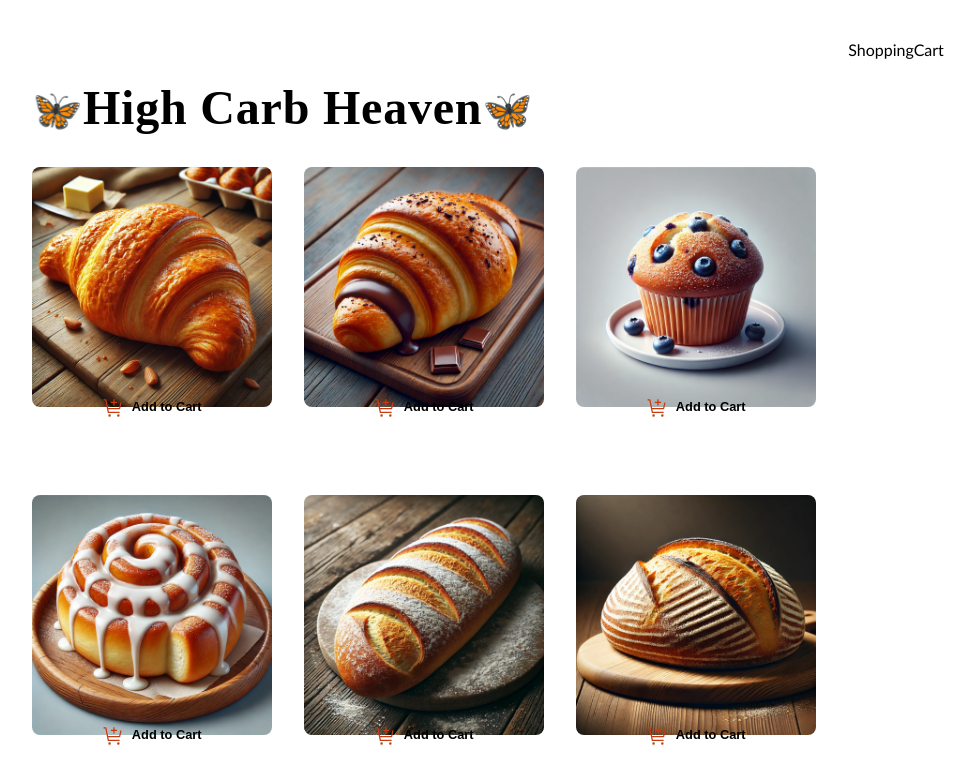
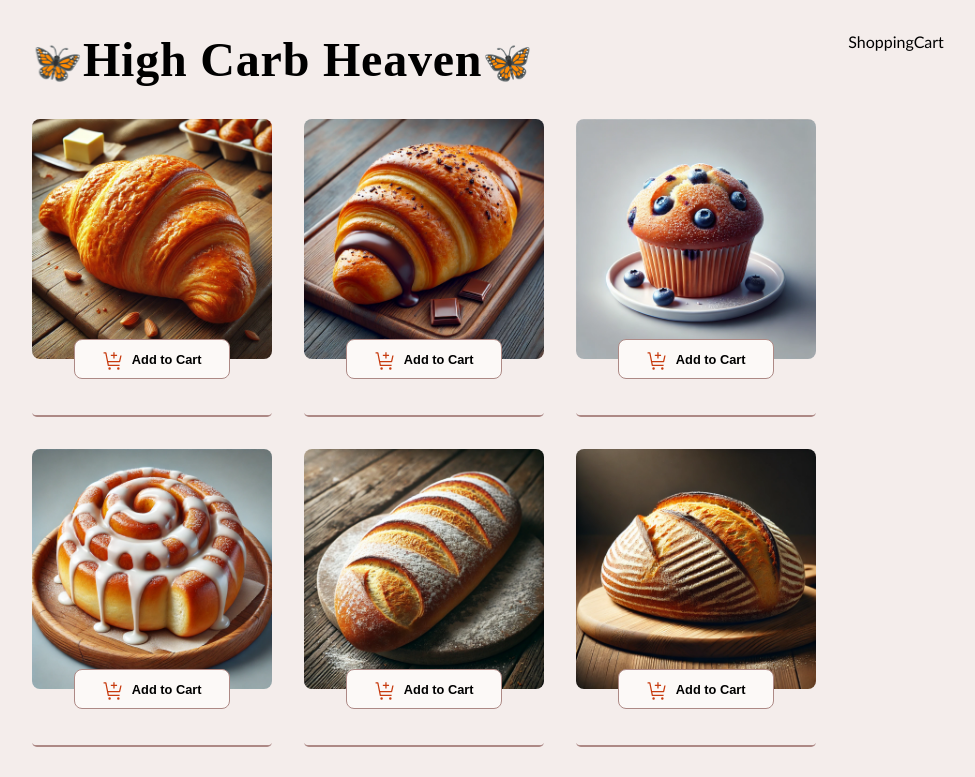
Before and after one commit to Chalitacc/bakery-workshop, a React (Vite) app: page / in a window 1280 px wide. Shown: the top 777 px of the page, without its empty margins (152-1127 px from the left). Built offline with nearby package versions, Linux system fonts and the light colour scheme.

Commit message:
add reset and variables.css

```diff
--- a/src/App.jsx
+++ b/src/App.jsx
@@ -1,5 +1,7 @@
 import { useState } from "react";
 import "./App.css";
+import "../src/assets/styles/reset.css";
+import "../src/assets/styles/variables.css";
 import MenuList from "./Components/MenuList/MenuList";
 import ShoppingCart from "./Components/ShoppingCart/ShoppingCart";
 
--- /dev/null
+++ b/src/assets/styles/reset.css
@@ -0,0 +1,15 @@
+* {
+  box-sizing: border-box;
+  margin: 0;
+  padding: 0;
+}
+
+img {
+  max-width: 100%;
+}
+
+button {
+  background: transparent;
+  border: none;
+  cursor: pointer;
+}
--- /dev/null
+++ b/src/assets/styles/variables.css
@@ -0,0 +1,11 @@
+#root {
+  /* Theme colors */
+  --color-Red: hsl(14, 80%, 31%);
+  --color-Green: hsl(159, 69%, 38%);
+  --color-Rose-50: hsl(20, 50%, 98%);
+  --color-Rose-100: hsl(13, 31%, 94%);
+  --color-Rose-300: hsl(14, 25%, 72%);
+  --color-Rose-400: hsl(7, 20%, 60%);
+  --color-Rose-500: hsl(12, 20%, 44%);
+  --color-Rose-900: hsl(14, 65%, 9%);
+}
```
